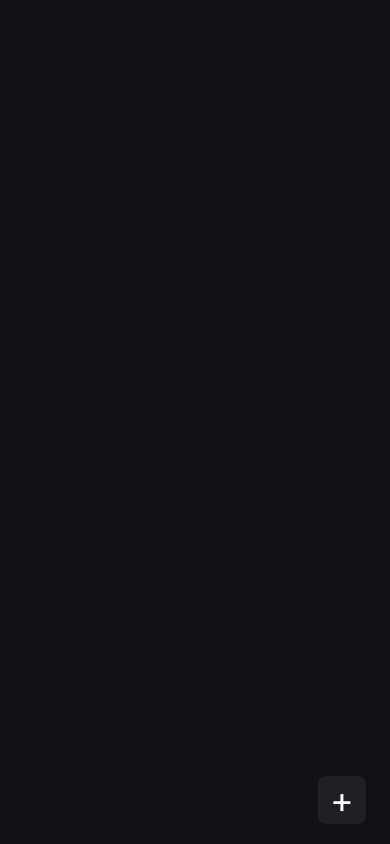
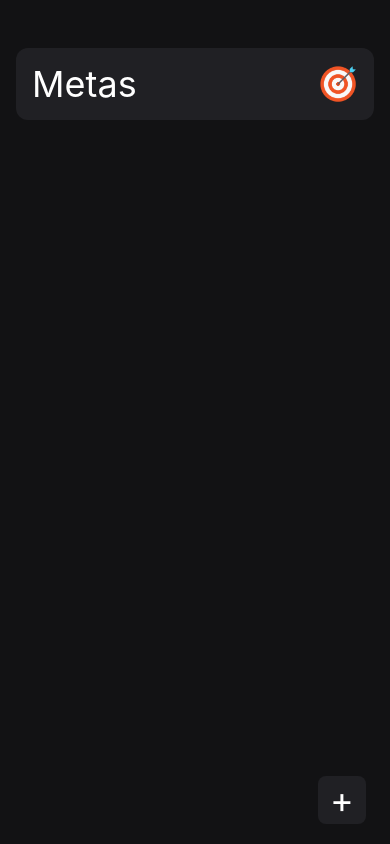
Before and after one commit to Sn0wye/targett, a React Native app: screen / in a window 390 px wide. Built offline with nearby package versions, Linux system fonts and the light colour scheme.

Commit message:
feat: add header

```diff
--- /dev/null
+++ b/src/components/Header.tsx
@@ -0,0 +1,10 @@
+import { View, Text, Image } from 'react-native';
+
+export const Header = () => {
+  return (
+    <View className='w-full flex-row justify-between rounded-xl bg-gray-800 p-4'>
+      <Text className=' text-4xl text-white'>Metas</Text>
+      <Image source={require('../../assets/logo.png')} className='h-10 w-10' />
+    </View>
+  );
+};
--- a/src/screens/Home.tsx
+++ b/src/screens/Home.tsx
@@ -2,6 +2,7 @@ import { useState } from 'react';
 import { Text, TouchableOpacity, View } from 'react-native';
 
 import { Card } from '../components/Card';
+import { Header } from '../components/Header';
 import { NewGoalModal } from '../components/NewGoalModal';
 import { useGoals } from '../hooks/useGoals';
 
@@ -17,6 +18,7 @@ export const Home = () => {
   return (
     <>
       <View className='h-full w-full'>
+        <Header />
         {goals &&
           goals.length > 0 &&
           goals.map(goal => <Card key={goal.id} goal={goal} />)}
```
